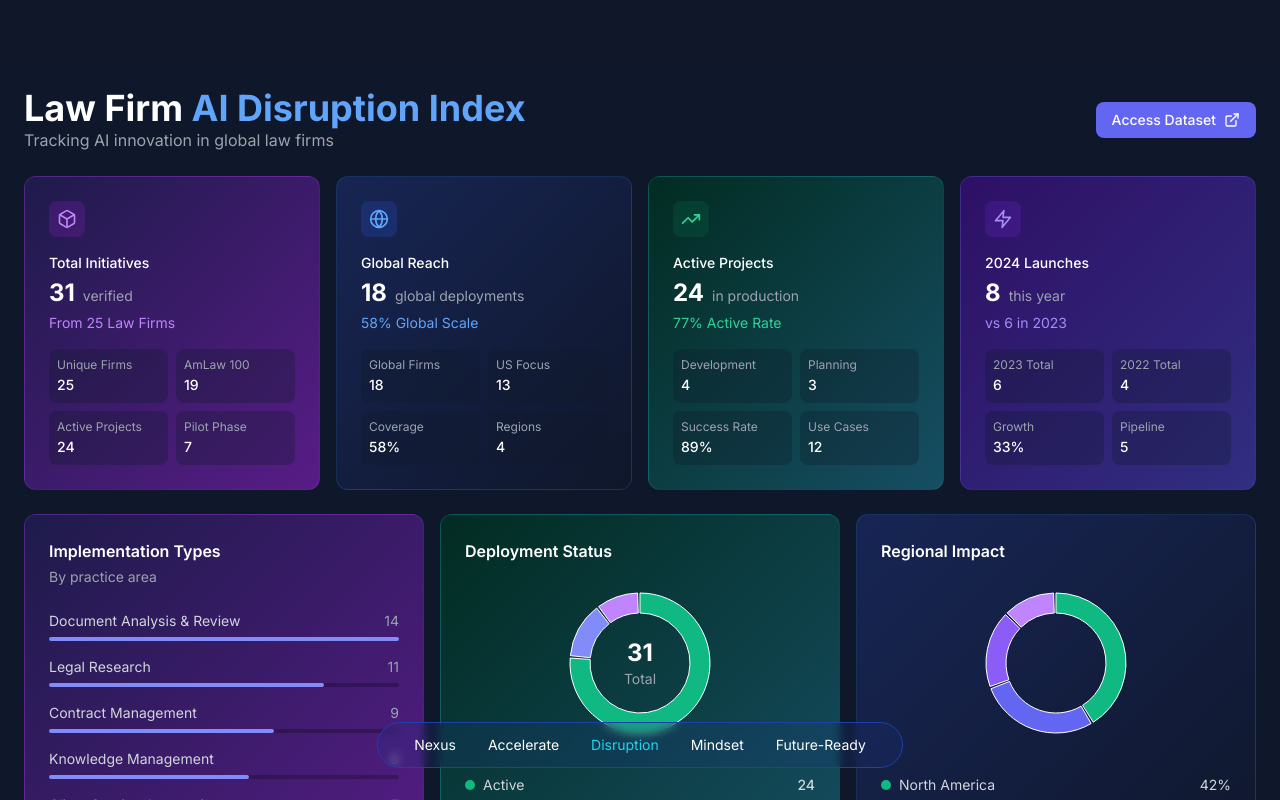
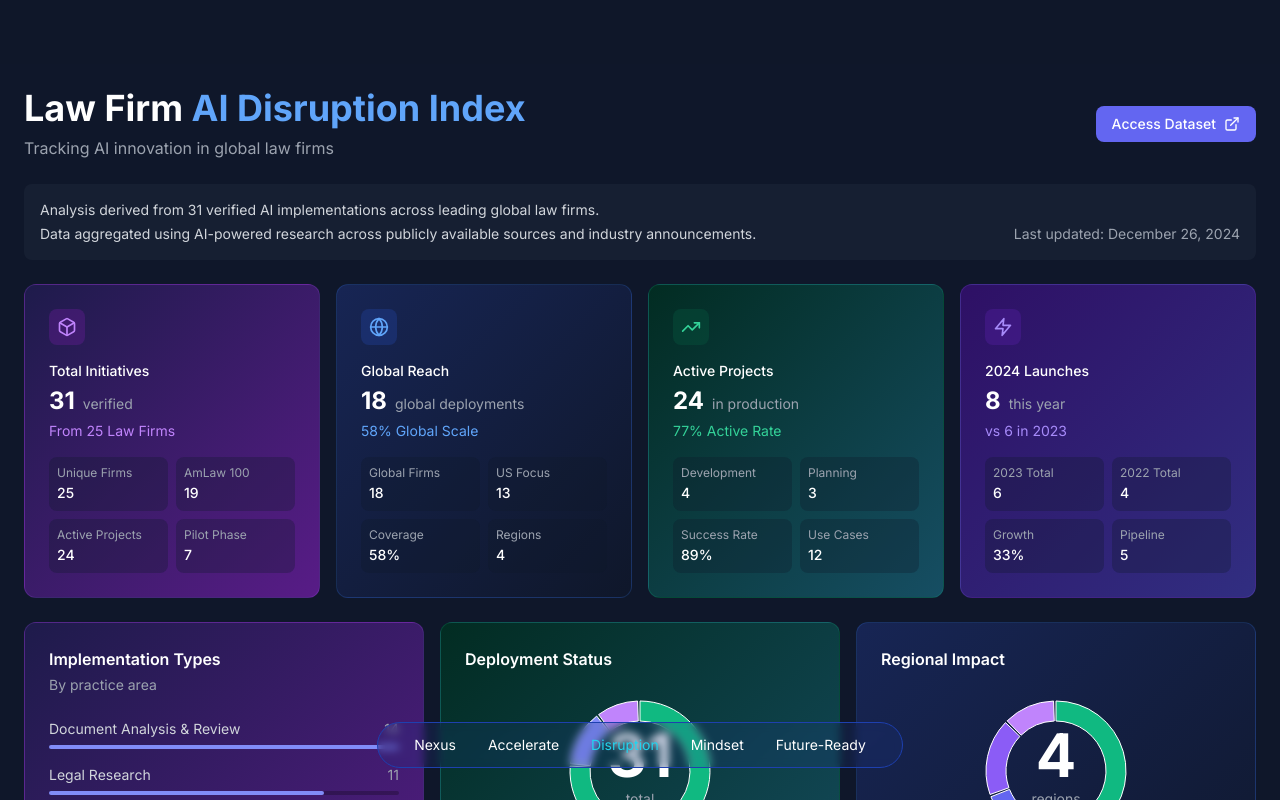
Before and after one commit to TheJohny71/ai-innovation-lab-v2, a Next.js app: page /disruption in a window 1280 px wide. Shown: the top 800 px of the page. Built offline with nearby package versions, Linux system fonts and the light colour scheme.

Commit message:
fix: prettier formatting in disruption page

```diff
--- a/src/app/disruption/page.tsx
+++ b/src/app/disruption/page.tsx
@@ -57,7 +57,7 @@ const MetricCard = ({
     <div className="grid grid-cols-2 gap-2">
       {Object.entries(additionalStats).map(([label, stat]) => (
         <div key={label} className="bg-slate-900/30 rounded-lg p-2">
-          <div className="text-xs text-gray-400 mb-0.5">{label}</div>
+          <div className="text-xs text-gray-400 mb-0.5 truncate">{label}</div>
           <div className="text-sm text-white font-medium">{stat.value}</div>
         </div>
       ))}
@@ -134,8 +134,8 @@ const DeploymentStatus = () => {
             </PieChart>
           </ResponsiveContainer>
           <div className="absolute inset-0 flex flex-col items-center justify-center">
-            <span className="text-2xl font-bold text-white">{total}</span>
-            <span className="text-sm text-gray-400">Total</span>
+            <span className="text-6xl font-bold text-white -mt-2">{total}</span>
+            <span className="text-sm text-gray-400 mt-1">total</span>
           </div>
         </div>
         <div className="mt-4 space-y-2">
@@ -173,7 +173,7 @@ const RegionalImpact = () => {
         Regional Impact
       </h2>
       <div className="flex flex-col">
-        <div className="h-48 flex justify-center">
+        <div className="h-48 flex justify-center relative">
           <ResponsiveContainer width="100%" height="100%">
             <PieChart>
               <Pie
@@ -193,6 +193,10 @@ const RegionalImpact = () => {
               </Pie>
             </PieChart>
           </ResponsiveContainer>
+          <div className="absolute inset-0 flex flex-col items-center justify-center">
+            <span className="text-6xl font-bold text-white -mt-2">4</span>
+            <span className="text-sm text-gray-400 mt-1">regions</span>
+          </div>
         </div>
         <div className="mt-4 space-y-2">
           {data.map((item) => (
@@ -300,13 +304,13 @@ export default function DisruptionIndex() {
   return (
     <div className="min-h-screen bg-slate-900 p-6 flex flex-col">
       <div className="max-w-7xl mx-auto w-full space-y-6 flex-grow">
-        <div className="flex justify-between items-center">
+        <div className="flex justify-between items-center mb-4">
           <div>
-            <h1 className="text-4xl font-bold text-white">
+            <h1 className="text-4xl font-bold text-white mb-2">
               Law Firm{' '}
               <span className="text-blue-400">AI Disruption Index</span>
             </h1>
-            <p className="text-gray-400">
+            <p className="text-gray-400 text-base">
               Tracking AI innovation in global law firms
             </p>
           </div>
@@ -317,6 +321,20 @@ export default function DisruptionIndex() {
             Access Dataset
             <ExternalLink size={16} />
           </Button>
+        </div>
+
+        <div className="bg-slate-800/50 rounded-lg p-4 text-sm text-gray-300 mb-6">
+          <p className="mb-1">
+            Analysis derived from 31 verified AI implementations across leading
+            global law firms.
+          </p>
+          <div className="flex justify-between items-center">
+            <p>
+              Data aggregated using AI-powered research across publicly
+              available sources and industry announcements.
+            </p>
+            <p className="text-gray-400">Last updated: December 26, 2024</p>
+          </div>
         </div>
 
         <div className="grid grid-cols-4 gap-4">
@@ -343,6 +361,7 @@ export default function DisruptionIndex() {
             Disruption
           </Button>
           <Button variant="outline">Mindset</Button>
+          <Button variant="outline">Mindset</Button>
           <Button variant="outline">Future-Ready</Button>
         </div>
       </div>
```
